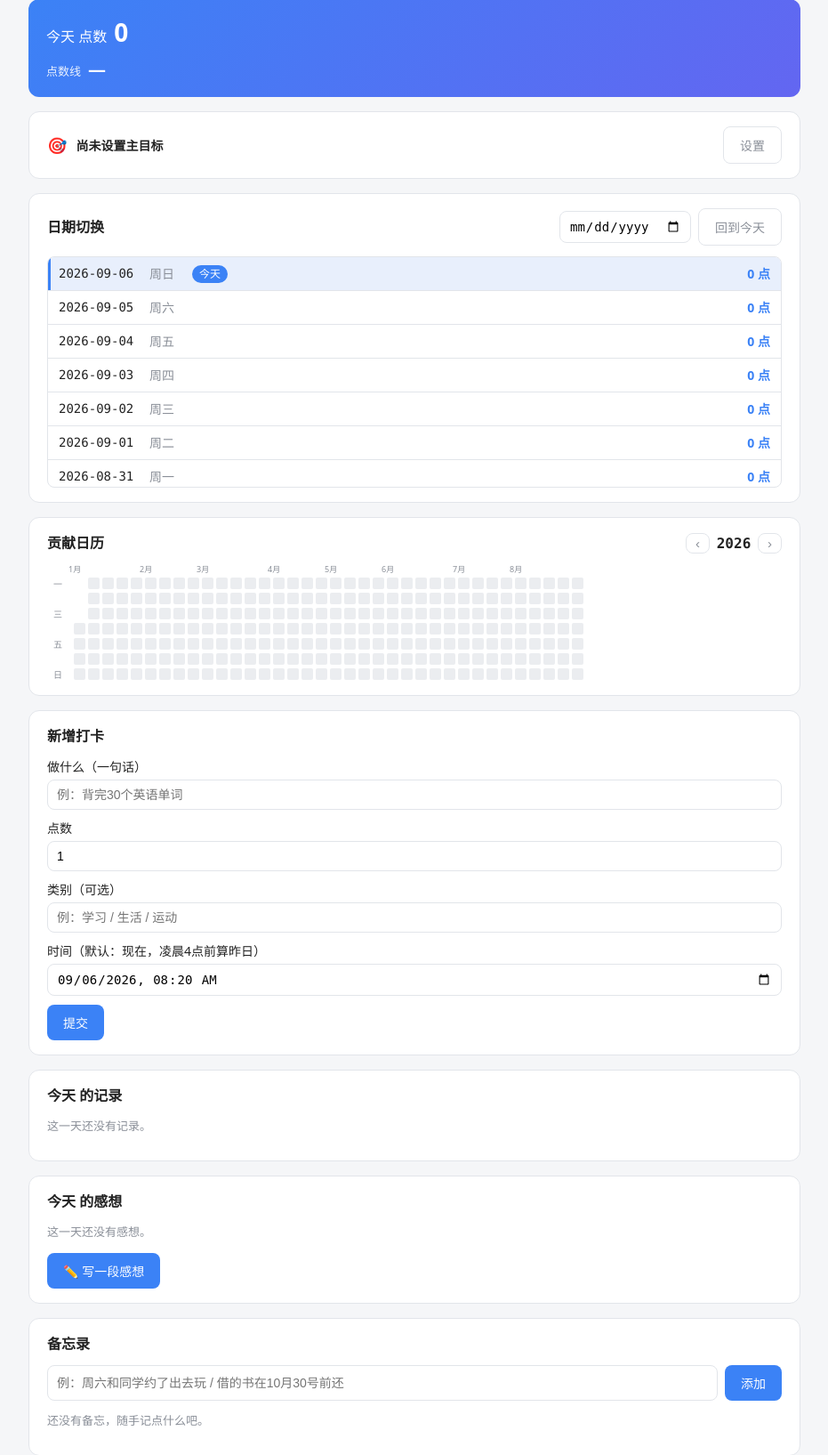
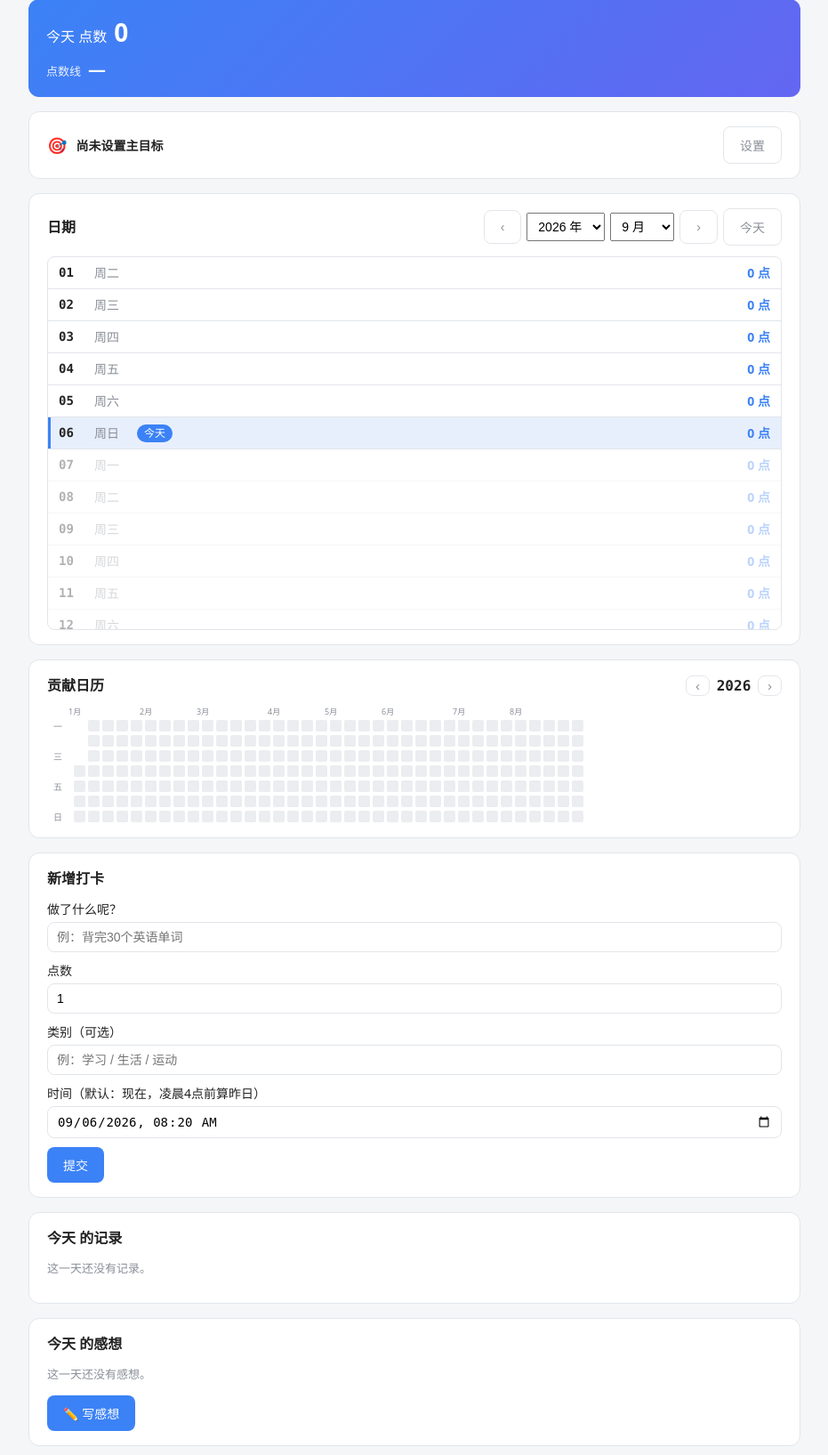
Before and after one commit to dancingby0/PointLog, a Flask app: page / in a window 1280 px wide. Shown: the part 139-1774 px from the top of the page at 89% size, without its empty margins (174-1105 px from the left). Run offline with Flask 3, Linux system fonts and the light colour scheme; data that the repository does not hold is empty.

Commit message:
feat: 日期选择器重构为年月切换 + 当月逐日列表（含感想标记）

```diff
--- a/routes/days.py
+++ b/routes/days.py
@@ -38,26 +38,58 @@ def _day_points_map(d: dict) -> dict:
     return day_points
 
 
+def _month_last_day(year: int, month: int) -> dt.date:
+    """返回某年某月的最后一天。"""
+    if month == 12:
+        nxt = dt.date(year + 1, 1, 1)
+    else:
+        nxt = dt.date(year, month + 1, 1)
+    return nxt - dt.timedelta(days=1)
+
+
 @bp.get("/days")
 def list_days():
-    """返回最近 N 天（默认 14）的 {date, points, is_today}，从新到旧；供日期切换器使用。"""
+    """返回某年某月的逐日概览：?month=YYYY-MM（默认当月）。
+
+    每天含 {date, points, has_note, is_today, is_future}，
+    供"年+月 → 当月每天列表"式日期选择器使用。
+    """
     d = data.load(config.CURRENT_PROFILE)
-    n = request.args.get("days", default=14, type=int)
-    n = max(1, min(n, 90))
     now = dt.datetime.now().astimezone()
     today = date_of(now)
 
+    month_str = request.args.get("month")
+    if month_str:
+        try:
+            year, month = (int(x) for x in month_str.split("-"))
+            first = dt.date(year, month, 1)
+        except (ValueError, TypeError):
+            return jsonify({"error": "month 格式应为 YYYY-MM"}), 400
+    else:
+        first = today.replace(day=1)
+
+    cur_first = today.replace(day=1)
+    if first > cur_first:
+        return jsonify({"error": "不能查看未来月份"}), 400
+
     day_points = _day_points_map(d)
+    notes = d["daily_notes"]
+    last = _month_last_day(first.year, first.month)
 
     days = []
-    for i in range(n):
-        day = today - dt.timedelta(days=i)
+    day = first
+    while day <= last:
+        iso = day.isoformat()
         days.append({
-            "date": day.isoformat(),
+            "date": iso,
             "points": day_points.get(day, 0),
-            "is_today": i == 0,
+            "has_note": iso in notes,
+            "is_today": day == today,
+            "is_future": day > today,
         })
-    return jsonify(days)
+        day += dt.timedelta(days=1)
+
+    return jsonify({"month": first.strftime("%Y-%m"), "days": days})
 
 
 @bp.get("/line")
--- a/static/app.js
+++ b/static/app.js
@@ -51,10 +51,11 @@ createApp({
       dayPoints: 0,           // 当前所选天的点数
       line: null,             // 点数线（40%分位剔极值）计算结果
       selectedDay: "",        // 当前所选日期 YYYY-MM-DD
-      days: [],               // 日期切换列表（git log 风格）
+      viewMonth: "",          // 日期选择器当前查看的年月 YYYY-MM（默认当月）
+      days: [],               // 当月逐日列表（含 has_note）
+      yearOptions: [],        // 可选年份（当年±5）
       calendarDays: [],       // 贡献日历原始数据（按年份窗口）
       calendarYear: 0,        // 贡献日历当前显示的年份（0=当前年）
-      jumpTo: "",             // 快速跳转输入
       editingId: null,        // 正在编辑的记录 id；null 表示新增
       form: { content: "", points: 1, category: "", ts: "" },
       noteDraft: "",          // 每日感想编辑框内容（随所选日期切换）
@@ -89,8 +90,9 @@ createApp({
     selectedLabel() {
       if (!this.selectedDay) return "";
       if (this.selectedDay === this.todayStr) return "今天";
-      const idx = this.days.findIndex((d) => d.date === this.selectedDay);
-      if (idx === 1) return "昨天";
+      // 用日期差判断是否昨天（当天不在当月列表也能正确）
+      const diff = Math.round((fromDateStr(this.todayStr) - fromDateStr(this.selectedDay)) / 86400000);
+      if (diff === 1) return "昨天";
       return `${this.selectedDay} ${weekdayLabel(this.selectedDay)}`;
     },
     selectedIsToday() {
@@ -156,15 +158,25 @@ createApp({
     // 解锁后（或无需 PIN 时）加载全部业务数据
     async loadAll() {
       try {
+        this.initYearOptions();
+        this.viewMonth = this.todayStr.slice(0, 7);   // 默认当年当月
         await this.loadDays();
         await this.loadCalendar();
         await this.loadMemos();
         await this.loadLine();
-        const today = this.days.find((d) => d.is_today);
-        await this.selectDay(today ? today.date : this.todayStr);
+        // 默认选中今天（若今天在当前查看月）
+        const target = this.days.find((d) => d.is_today) || this.days[0];
+        await this.selectDay(target ? target.date : this.todayStr);
       } catch (err) {
         alert("初始化失败：" + err.message);
       }
+    },
+
+    // 年份下拉：当年 ±5
+    initYearOptions() {
+      const cur = new Date().getFullYear();
+      this.yearOptions = [];
+      for (let y = cur - 5; y <= cur; y++) this.yearOptions.push(y);
     },
 
     // ---------- 档案 + PIN ----------
@@ -236,7 +248,6 @@ createApp({
       this.days = [];
       this.calendarDays = [];
       this.calendarYear = 0;
-      this.jumpTo = "";
       this.editingId = null;
       this.form = { content: "", points: 1, category: "", ts: "" };
       this.noteDraft = "";
@@ -392,12 +403,57 @@ createApp({
       return day === this.todayStr ? toLocalInput(new Date()) : `${day}T12:00`;
     },
 
-    // 拉取日期切换列表（最近14天各天点数）
+    // 拉取当月逐日列表（按月视图）
     async loadDays() {
-      const res = await fetch("/api/days");
+      const month = this.viewMonth || this.todayStr.slice(0, 7);
+      const res = await fetch(`/api/days?month=${month}`);
       const data = await res.json();
       if (!res.ok) throw new Error(data.error || "加载日期失败");
-      this.days = data;
+      this.days = data.days;
+      this.viewMonth = data.month;
+    },
+
+    // 月份变化后定位：当月有今天→今天；否则选该月最后一天（列表从新到旧）
+    pickMonthDay() {
+      const todayIn = this.days.find((d) => d.is_today);
+      if (todayIn) return todayIn.date;
+      return this.days[this.days.length - 1].date;
+    },
+
+    // 刷新月份列表并选中一个代表性日期
+    async reloadMonthView() {
+      await this.loadDays();
+      await this.selectDay(this.pickMonthDay());
+    },
+
+    // 年份下拉变化：组合成新月份
+    async onYearChange(ev) {
+      const year = ev.target.value;
+      const month = this.viewMonth.slice(5, 7);
+      this.viewMonth = `${year}-${month}`;
+      await this.reloadMonthView();
+    },
+
+    // 月份下拉变化
+    async onMonthChange(ev) {
+      const month = ev.target.value;
+      const year = this.viewMonth.slice(0, 4);
+      const ym = `${year}-${month}`;
+      const cur = this.todayStr.slice(0, 7);
+      if (ym > cur) { alert("不能查看未来月份"); return; }
+      this.viewMonth = ym;
+      await this.reloadMonthView();
+    },
+
+    // 切到上/下月（下月不可超过当月）
+    async shiftMonth(delta) {
+      const d = fromDateStr(this.viewMonth + "-01");
+      d.setMonth(d.getMonth() + delta);
+      const ym = toDateStr(d).slice(0, 7);
+      const cur = this.todayStr.slice(0, 7);
+      if (ym > cur) { alert("不能查看未来月份"); return; }
+      this.viewMonth = ym;
+      await this.reloadMonthView();
     },
 
     // 拉取贡献日历数据（按年份窗口）
@@ -535,18 +591,11 @@ createApp({
       }
     },
 
-    // 日期输入框跳转
-    jumpToDay() {
-      if (!this.jumpTo) return;
-      if (!this.days.some((d) => d.date === this.jumpTo)) {
-        this.days.unshift({ date: this.jumpTo, points: null, is_today: false });
-      }
-      this.selectDay(this.jumpTo);
-    },
-
-    goToday() {
-      this.jumpTo = "";
-      this.selectDay(this.todayStr);
+    // 回到今天（切到当月并选中今天）
+    async goToday() {
+      this.viewMonth = this.todayStr.slice(0, 7);
+      await this.loadDays();
+      await this.selectDay(this.todayStr);
     },
 
     async submit() {
--- a/static/styles.css
+++ b/static/styles.css
@@ -238,7 +238,7 @@ textarea:focus { outline: 2px solid var(--accent); outline-offset: 1px; }
 .lock-err { color: var(--danger); font-size: 13px; min-height: 18px; }
 .lock-actions { display: flex; gap: 10px; justify-content: center; }
 
-/* ---- 日期切换器（git log 风格） ---- */
+/* ---- 日期选择器（年+月 → 当月逐日列表） ---- */
 .day-picker-head {
   display: flex;
   align-items: center;
@@ -247,13 +247,19 @@ textarea:focus { outline: 2px solid var(--accent); outline-offset: 1px; }
   flex-wrap: wrap;
 }
 .day-picker-head h2 { margin: 0; }
-.day-controls { display: flex; gap: 8px; align-items: center; }
-.day-controls input { width: auto; margin: 0; }
+.day-controls { display: flex; gap: 6px; align-items: center; flex-wrap: wrap; }
+.day-controls .month-sel {
+  width: auto;
+  margin: 0;
+  display: inline-block;
+  padding: 6px 8px;
+  font-size: 14px;
+}
 .day-list {
   list-style: none;
   margin: 12px 0 0;
   padding: 0;
-  max-height: 260px;
+  max-height: 420px;
   overflow-y: auto;
   border: 1px solid var(--border);
   border-radius: 8px;
@@ -262,7 +268,7 @@ textarea:focus { outline: 2px solid var(--accent); outline-offset: 1px; }
   display: flex;
   align-items: center;
   gap: 10px;
-  padding: 8px 12px;
+  padding: 7px 12px;
   cursor: pointer;
   font-size: 14px;
   border-bottom: 1px solid var(--border);
@@ -274,9 +280,12 @@ textarea:focus { outline: 2px solid var(--accent); outline-offset: 1px; }
   background: #e8effc;
   box-shadow: inset 3px 0 0 var(--accent);
 }
+.day-item.future { opacity: 0.35; cursor: default; }
+.day-item.future:hover { background: transparent; }
 .day-date {
   font-family: ui-monospace, "Cascadia Code", Consolas, monospace;
-  min-width: 92px;
+  font-weight: 600;
+  min-width: 30px;
 }
 .day-week { color: var(--muted); min-width: 38px; }
 .day-tag {
@@ -286,6 +295,7 @@ textarea:focus { outline: 2px solid var(--accent); outline-offset: 1px; }
   border-radius: 999px;
   padding: 1px 8px;
 }
+.day-note { font-size: 13px; }
 .day-points { margin-left: auto; font-weight: 700; color: var(--accent); }
 
 /* ---- 贡献日历（GitHub 风格热力图） ---- */
--- a/templates/index.html
+++ b/templates/index.html
@@ -58,22 +58,30 @@
     </template>
   </section>
 
-  <!-- 日期切换器（git log 风格） -->
+  <!-- 日期选择器（年 + 月 → 当月逐日列表） -->
   <section class="card day-picker">
     <div class="day-picker-head">
-      <h2>日期切换</h2>
+      <h2>日期</h2>
       <div class="day-controls">
-        <input v-model="jumpTo" type="date" @change="jumpToDay" title="跳转到某天">
-        <button type="button" class="ghost" @click="goToday" :disabled="selectedIsToday">回到今天</button>
+        <button type="button" class="ghost nav-btn" @click="shiftMonth(-1)" title="上个月">‹</button>
+        <select :value="viewMonth.slice(0, 4)" @change="onYearChange" class="month-sel">
+          <option v-for="y in yearOptions" :key="y" :value="String(y)">{{ y }} 年</option>
+        </select>
+        <select :value="viewMonth.slice(5, 7)" @change="onMonthChange" class="month-sel">
+          <option v-for="m in 12" :key="m" :value="String(m).padStart(2, '0')">{{ m }} 月</option>
+        </select>
+        <button type="button" class="ghost nav-btn" @click="shiftMonth(1)" title="下个月">›</button>
+        <button type="button" class="ghost" @click="goToday" :disabled="selectedIsToday && viewMonth === todayStr.slice(0,7)">今天</button>
       </div>
     </div>
     <ul class="day-list">
       <li v-for="d in days" :key="d.date"
-          class="day-item" :class="{ active: d.date === selectedDay }"
-          @click="selectDay(d.date)">
-        <span class="day-date">{{ d.date }}</span>
+          class="day-item" :class="{ active: d.date === selectedDay, future: d.is_future }"
+          @click="!d.is_future && selectDay(d.date)">
+        <span class="day-date">{{ d.date.slice(8) }}</span>
         <span class="day-week">{{ weekdayLabel(d.date) }}</span>
         <span class="day-tag" v-if="d.is_today">今天</span>
+        <span class="day-note" v-if="d.has_note" title="这一天写了感想">📝</span>
         <span class="day-points">{{ d.points }} 点</span>
       </li>
     </ul>
@@ -114,7 +122,7 @@
 
   <form class="card" @submit.prevent="submit">
     <h2>{{ editingId ? '编辑打卡' : '新增打卡' }}</h2>
-    <label>做什么（一句话）
+    <label>做了什么呢？
       <input v-model.trim="form.content" type="text" maxlength="100" placeholder="例：背完30个英语单词">
     </label>
     <label>点数
@@ -166,15 +174,15 @@
     <template v-else-if="hasNote">
       <p class="note-view">{{ noteDraft }}</p>
       <div class="note-actions">
-        <button type="button" class="ghost" @click="startNoteEdit">✏️ 编辑 / 追加</button>
-        <button type="button" class="ghost" @click="deleteNote">删除当天感想</button>
+        <button type="button" class="ghost" @click="startNoteEdit">✏️ 修改感想</button>
+        <button type="button" class="ghost" @click="deleteNote">🗑️ 删除感想</button>
       </div>
     </template>
 
     <!-- 展示模式：还没有感想 -->
     <template v-else>
       <p class="muted">这一天还没有感想。</p>
-      <button type="button" @click="startNoteEdit">✏️ 写一段感想</button>
+      <button type="button" @click="startNoteEdit">✏️ 写感想</button>
     </template>
   </section>
 
```
Also changed, not shown: tests/test_days.py (+24 -9 lines).
